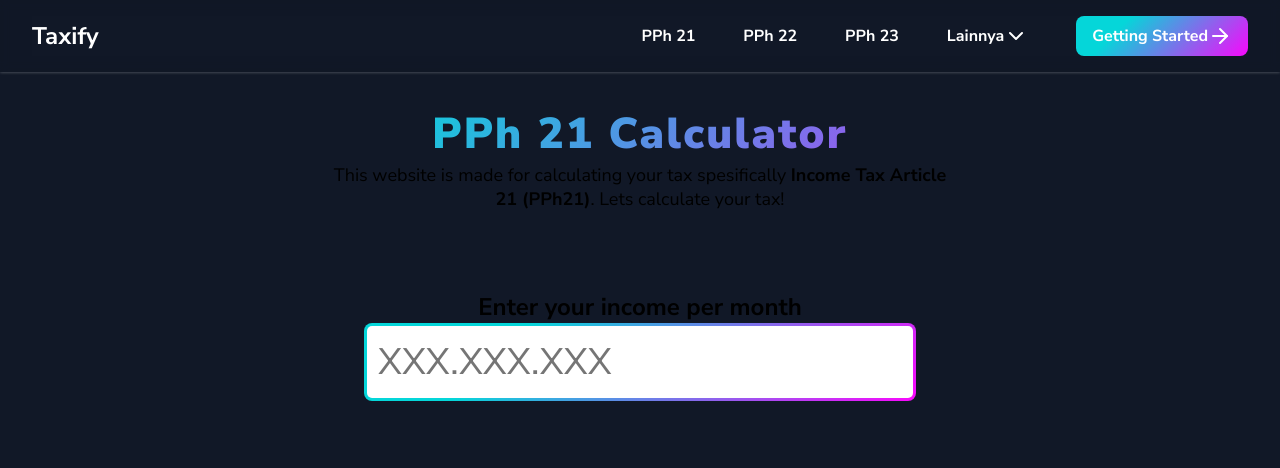
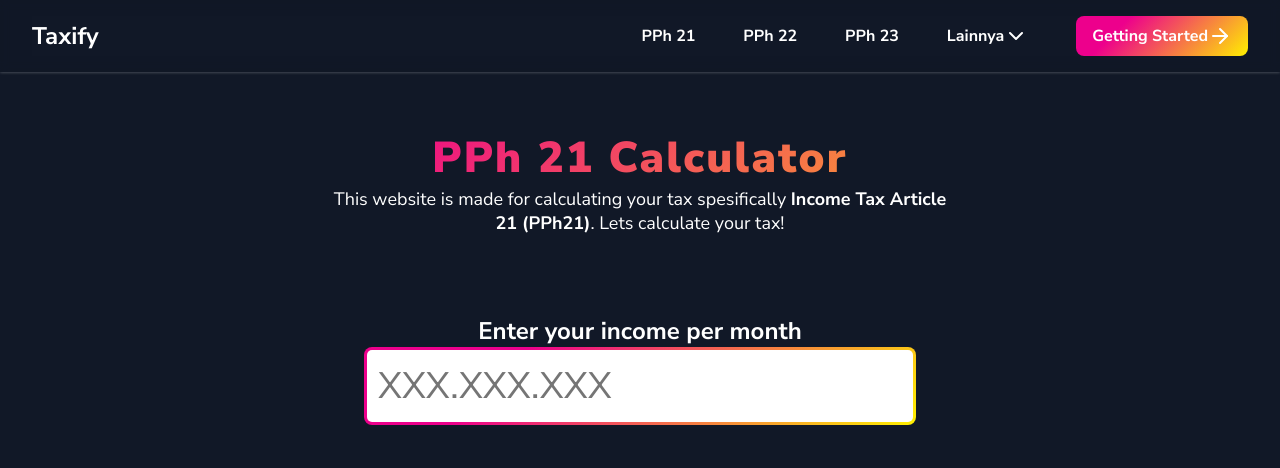
Before and after one commit to ipan-gunawan/PPh21Calculator, a plain HTML site: page index.html in a window 1280 px wide. Shown: the top 468 px of the page. Drawn offline with nearby package versions, Linux system fonts and the light colour scheme.

Commit message:
Changing the color of the text that has to be related to the theme

```diff
--- a/index.html
+++ b/index.html
@@ -19,6 +19,9 @@
     <script src="https://unpkg.com/feather-icons"></script>
     <!-- Feather Icons End -->
   </head>
+
+  <body>
+    <!-- Header Section -->
     <header>
       <div class="nav-wrapper">
         <div class="nav-logo">
@@ -46,8 +49,10 @@
         </div>
       </div>
     </header>
+    <!-- Header Section End -->
 
-  <body>
+    <!-- Hero Section -->
+    <!-- Hero Section End -->
     <section id="wrapper">
       <div class="title">
         <h1>PPh 21 Calculator</h1>
--- a/src/css/style.css
+++ b/src/css/style.css
@@ -8,12 +8,18 @@ html {
   background-color: rgb(17, 24, 39);
 }
 
+body {
+  min-height: 5000px;
+}
+
 header {
   background-color: rgba(17, 24, 39, 0.3);
   backdrop-filter: blur(5px);
   box-shadow: 0 1.2px 3px rgba(234, 234, 234, 0.3);
   width: 100%;
   padding: 1em 2em;
+  position: fixed;
+  z-index: 9999;
 }
 
 header .nav-wrapper {
@@ -50,14 +56,14 @@ header .nav-wrapper .nav-link ul li:last-child {
 }
 
 header .nav-wrapper .nav-link ul li:last-child a {
-  background: linear-gradient(315deg, #f907fc 0%, #05d6d9 74%);
+  background-image: linear-gradient(315deg, #fff000 0%, #ed008c 74%);
   padding: 0.5em 1em;
   border-radius: 8px;
   transition: background-image 0.3s ease, transform 0.3s ease;
 }
 
 header .nav-wrapper .nav-link ul li:last-child a:hover {
-  background-image: linear-gradient(315deg, #d204d5 0%, #02bcbf 74%);
+  background-image: linear-gradient(315deg, #dfd000 0%, #d2007b 74%);
 }
 
 header .nav-wrapper .nav-link ul li:last-child a:hover svg {
@@ -70,7 +76,7 @@ header .nav-wrapper .nav-link ul li:last-child a svg {
 }
 
 #wrapper {
-  padding: 2em;
+  padding-top: 8em;
 }
 
 #wrapper .title {
@@ -79,7 +85,7 @@ header .nav-wrapper .nav-link ul li:last-child a svg {
 
 #wrapper .title h1 {
   font-size: 2.7em;
-  background-image: linear-gradient(315deg, #f907fc 0%, #05d6d9 74%);
+  background-image: linear-gradient(315deg, #fff000 0%, #ed008c 74%);
   -webkit-background-clip: text;
   color: transparent;
   font-weight: 900;
@@ -95,6 +101,7 @@ header .nav-wrapper .nav-link ul li:last-child a svg {
 #wrapper .description p {
   max-width: 35em;
   text-align: center;
+  color: #fff;
 }
 
 #wrapper .description .pph {
@@ -103,6 +110,10 @@ header .nav-wrapper .nav-link ul li:last-child a svg {
 
 #wrapper .container {
   padding: 5em 2em 2em 2em;
+}
+
+#wrapper .container .income h2 {
+  color: #fff;
 }
 
 #wrapper .container .income-input {
@@ -119,7 +130,7 @@ header .nav-wrapper .nav-link ul li:last-child a svg {
   border: 3.5px solid transparent;
   border-radius: 8px;
   background-image: linear-gradient(white, white),
-    linear-gradient(315deg, #f907fc 0%, #05d6d9 74%);
+    linear-gradient(315deg, #fff000 0%, #ed008c 74%);
   background-origin: border-box;
   background-clip: padding-box, border-box;
 }
```
Lines whose indentation alone changed are shown as unchanged.
